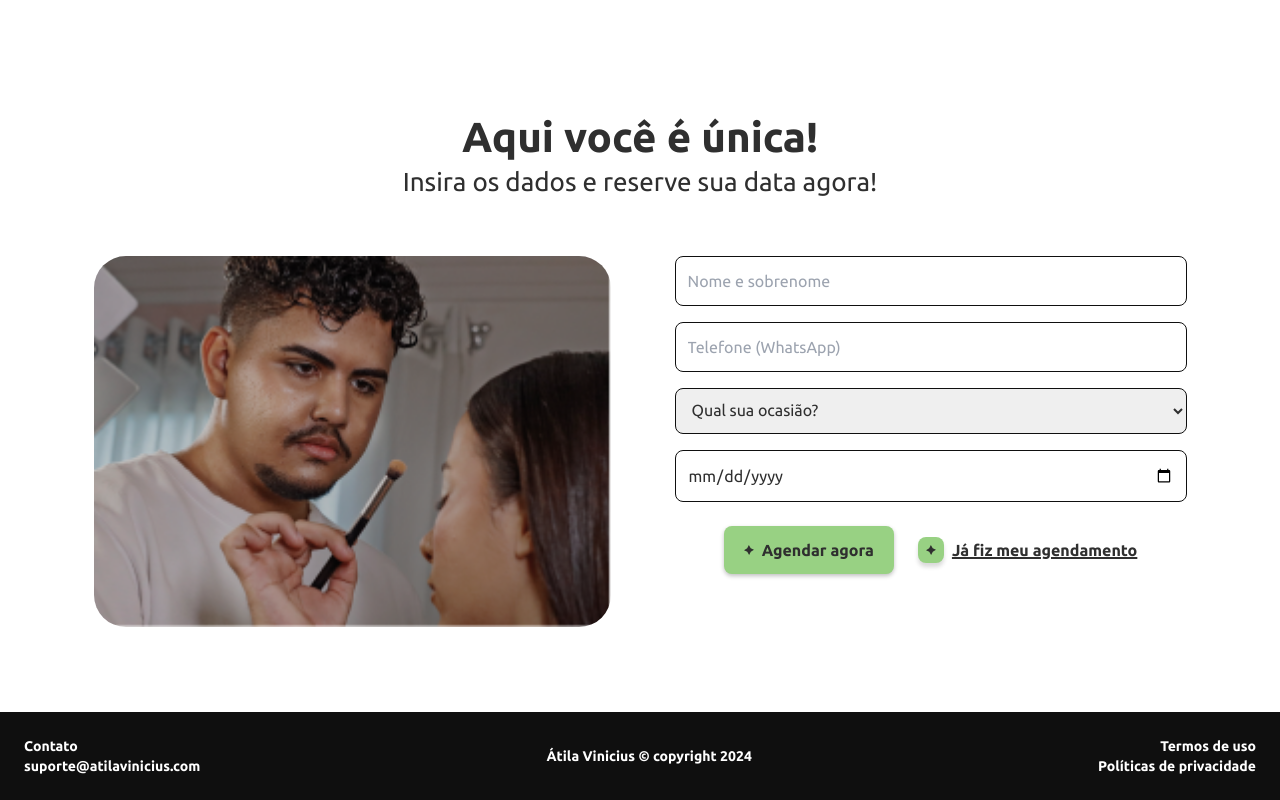
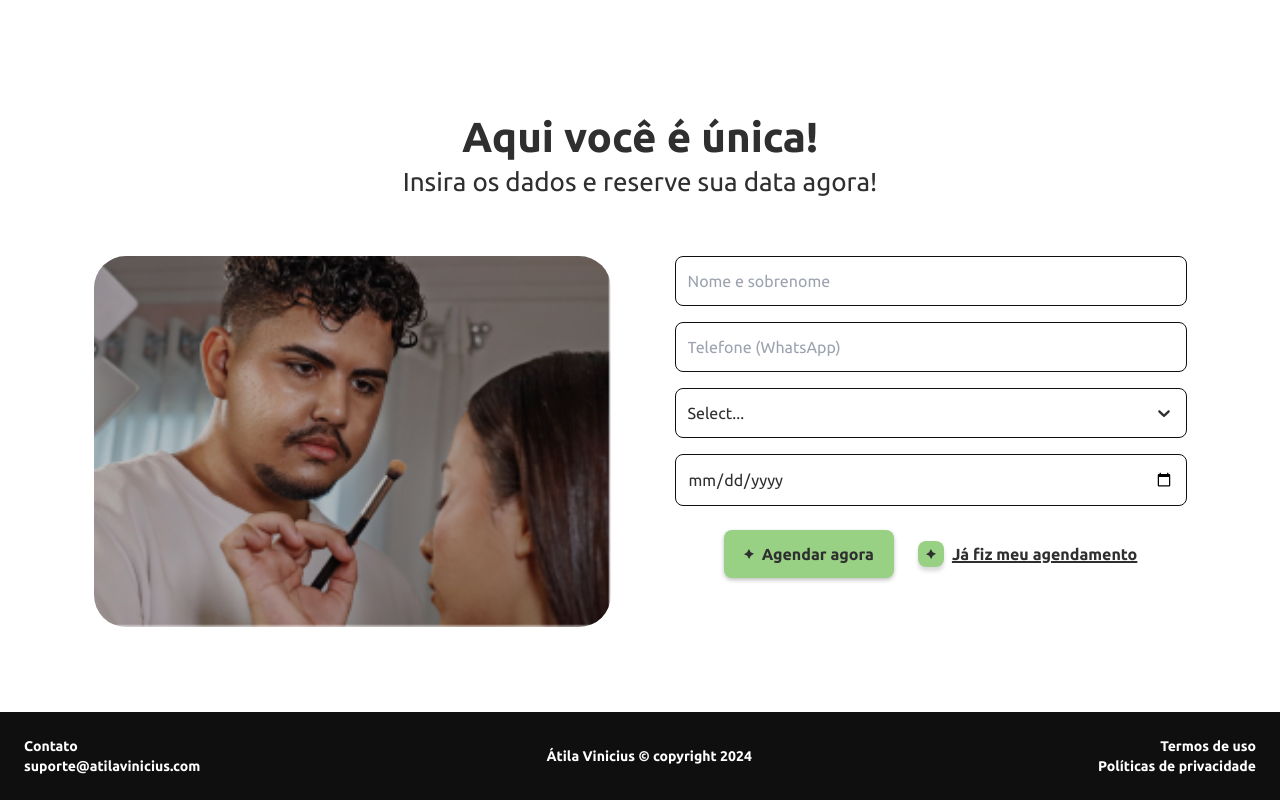
Before and after one commit to Brunowcst/proj-extensao, a Next.js app: page / in a window 1280 px wide. Built offline with nearby package versions, Linux system fonts and the light colour scheme.

Commit message:
feat: Update FormikForm to render select fields #1

```diff
--- a/src/components/FormikForm.tsx
+++ b/src/components/FormikForm.tsx
@@ -3,6 +3,7 @@
 import FieldWrapper from '@/components/FieldWrapper';
 import FormikError from '@/components/FormikError';
 import FormikField from '@/components/FormikField';
+import Select from '@/components/Select';
 import { FormField } from '@/types/FormField';
 import { Form, Formik } from 'formik';
 
@@ -27,19 +28,19 @@ function generateInput(field: FormField, errors: any, touched: any) {
   );
 }
 
-function generateSelect(field: FormField, errors: any, touched: any) {
+function generateSelect(
+  field: FormField,
+  errors: any,
+  touched: any,
+  setFieldValue: any
+) {
   return (
-    <FormikField
-      name={field.name}
-      as={field.as}
-      className={errors[field.name] && touched[field.name] && 'border-red-600'}
-    >
-      {field.options?.map((option) => (
-        <option value={option.value} {...option.props} key={option.value}>
-          {option.label}
-        </option>
-      ))}
-    </FormikField>
+    <Select
+      errors={errors}
+      field={field}
+      touched={touched}
+      setFieldValue={setFieldValue}
+    />
   );
 }
 
@@ -57,12 +58,12 @@ export default function FormikForm({
       onSubmit={onSubmit}
       validationSchema={validationSchema}
     >
-      {({ errors, touched }) => (
+      {({ errors, touched, setFieldValue }) => (
         <Form className={formClassName}>
           {fields.map((field, i) => (
             <FieldWrapper key={i}>
               {field.as && field.as == 'select'
-                ? generateSelect(field, errors, touched)
+                ? generateSelect(field, errors, touched, setFieldValue)
                 : generateInput(field, errors, touched)}
               <FormikError name={field.name} />
             </FieldWrapper>
```
